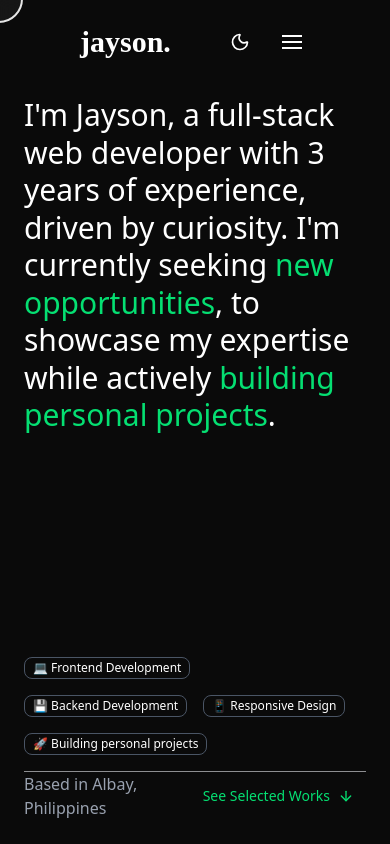
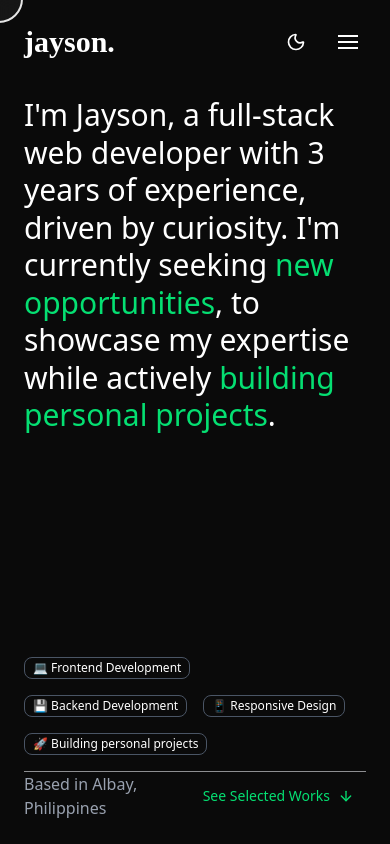
Before and after one commit to kaiseldev-sudo/portfolio-website, a Next.js app: page / in a window 390 px wide. Shown: the top 844 px of the page. Built offline with nearby package versions, Linux system fonts and the light colour scheme; a web font is replaced by a local one.

Commit message:
Fixed header alignment

```diff
--- a/app/page.tsx
+++ b/app/page.tsx
@@ -126,7 +126,7 @@ export default function Portfolio() {
 
       {/* Navigation */}
       <nav
-        className={`fixed top-0 left-0 right-0 z-50 px-20 p-6 flex justify-between items-center transition-all duration-500 ease-out ${
+        className={`fixed top-0 left-0 right-0 z-50 px-6 lg:px-20 p-6 flex justify-between items-center transition-all duration-500 ease-out ${
           headerBackground
             ? isDarkMode
               ? "bg-black/60 backdrop-blur-sm"
@@ -183,7 +183,7 @@ export default function Portfolio() {
         >
           <div className="h-full flex flex-col animate-in fade-in duration-500">
             {/* Menu Header */}
-            <div className="px-20 p-6 flex justify-between items-center duration-700 delay-100">
+            <div className="px-6 lg:px-20 p-6 flex justify-between items-center duration-700 delay-100">
             <div className={`text-3xl font-semibold transition-colors duration-300 logo-font ${isDarkMode ? "text-white" : "text-neutral-950"}`}>
               jayson.
             </div>
```
